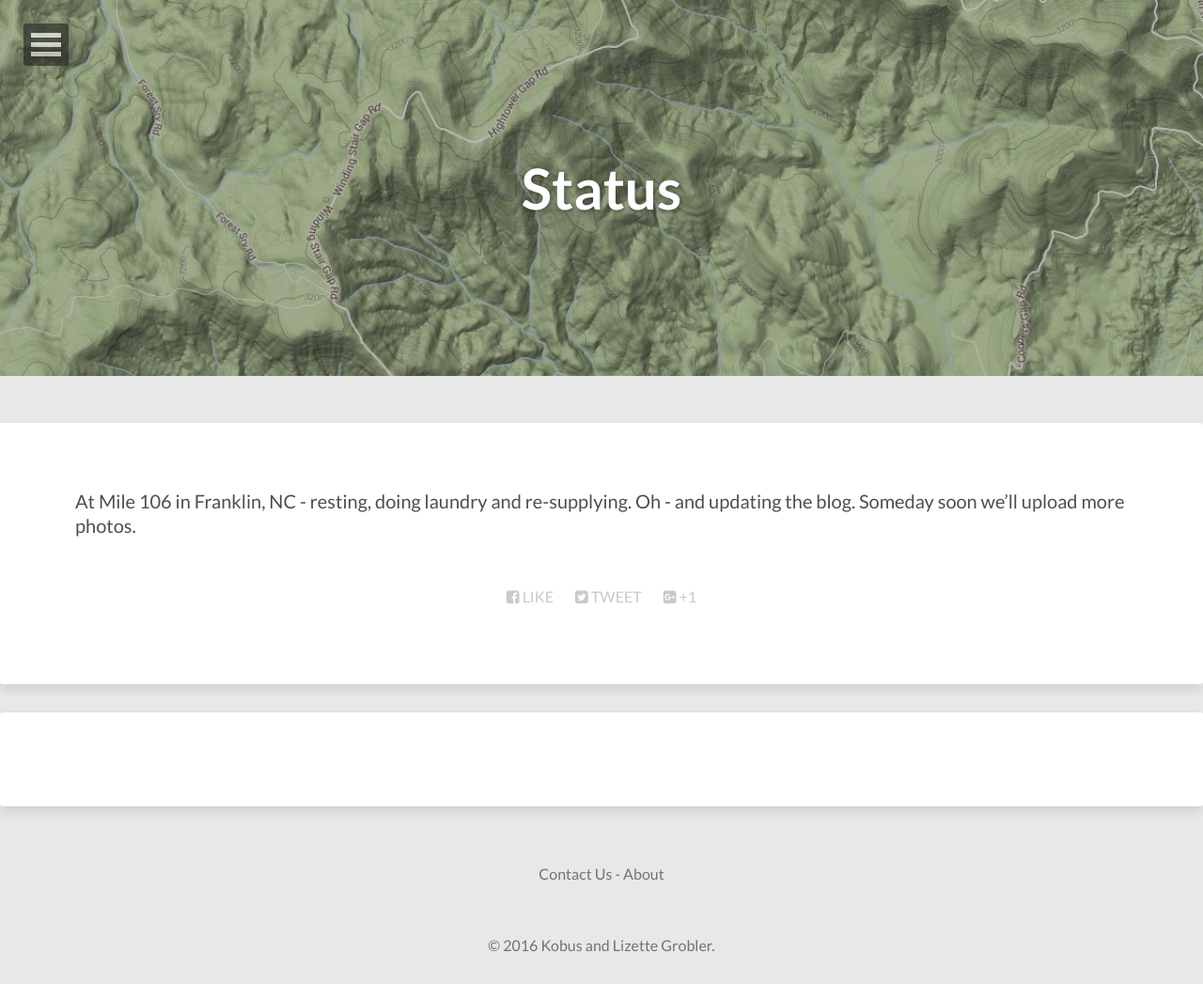
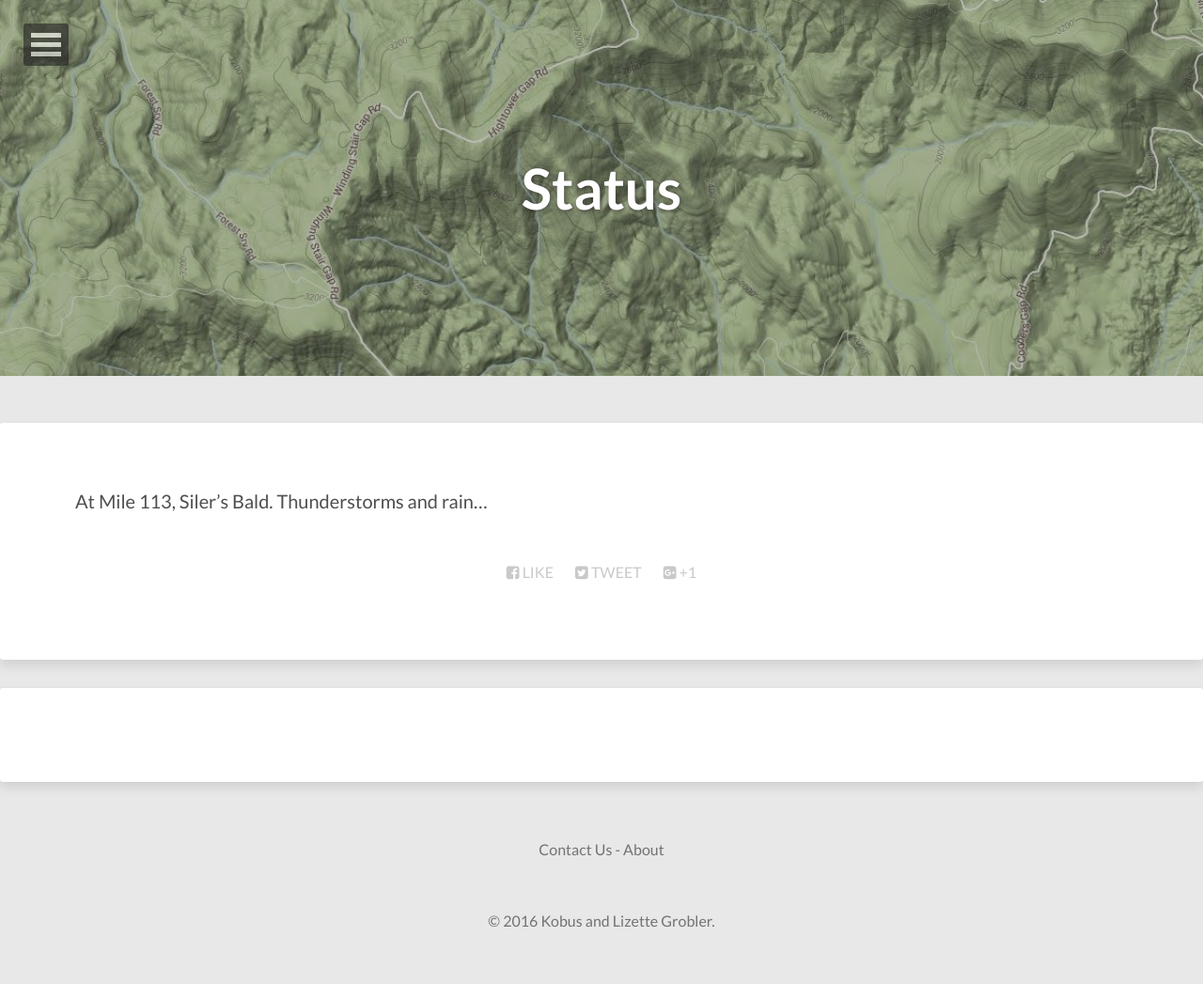
Before and after one commit to kobusgrobler/kobusgrobler.github.io, a Jekyll site: the page built from status.md, in a window 1280 px wide. Shown: the whole page at 94% size. Built offline with Jekyll 4.4.1, drawn with Linux system fonts in a browser that asks for light colours; nearby versions of some CDN libraries; comment, search, counter and statistics services are not loaded; after the commit the page ends 1021 px from its top, so only the background shows below that.

Commit message:
Update status.md

```diff
--- a/status.md
+++ b/status.md
@@ -6,5 +6,4 @@ image:
   feature: mountain.jpg
 ---
 
-At Mile 106 in Franklin, NC - resting, doing laundry and re-supplying.
-Oh - and updating the blog. Someday soon we'll upload more photos.
+At Mile 113, Siler's Bald. Thunderstorms and rain...
```
